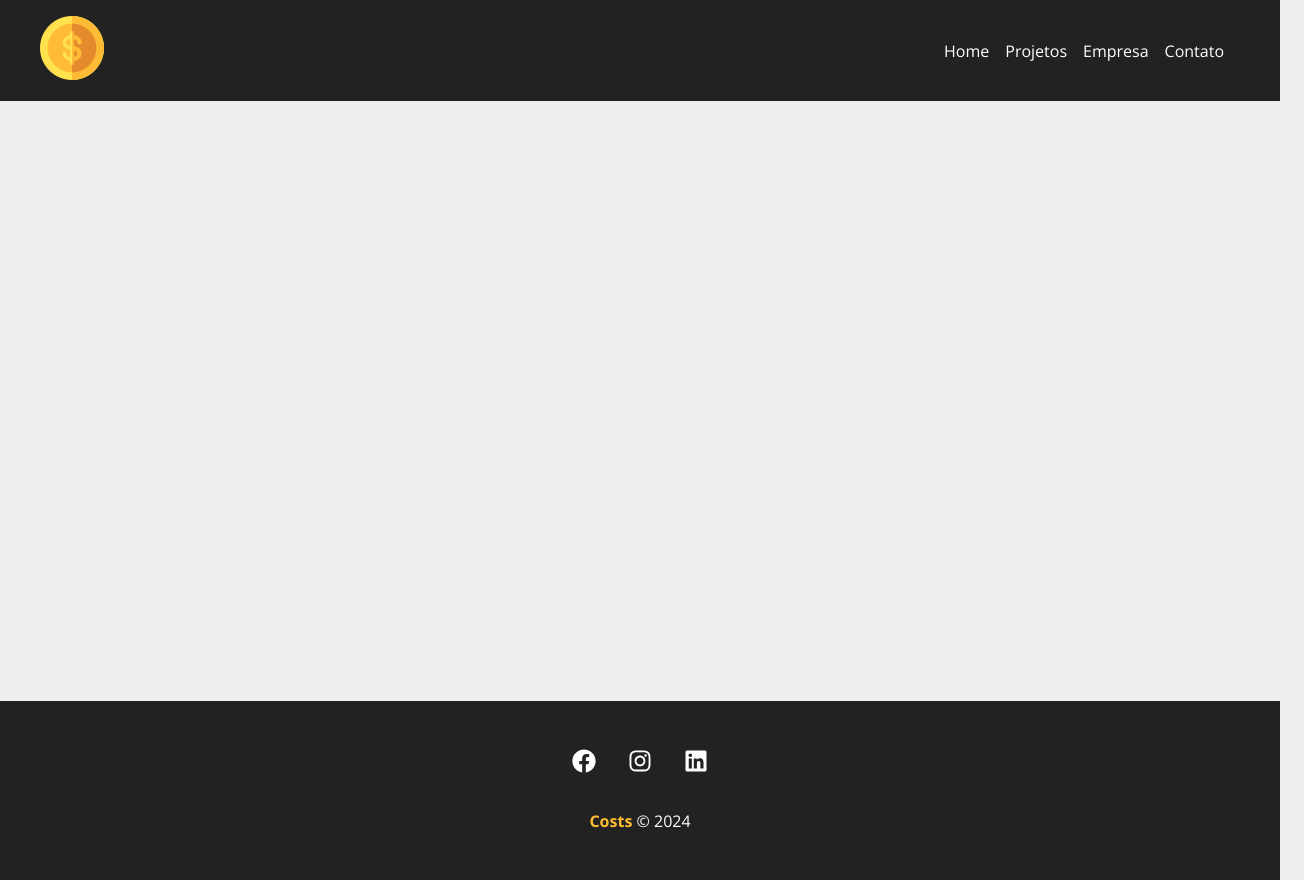
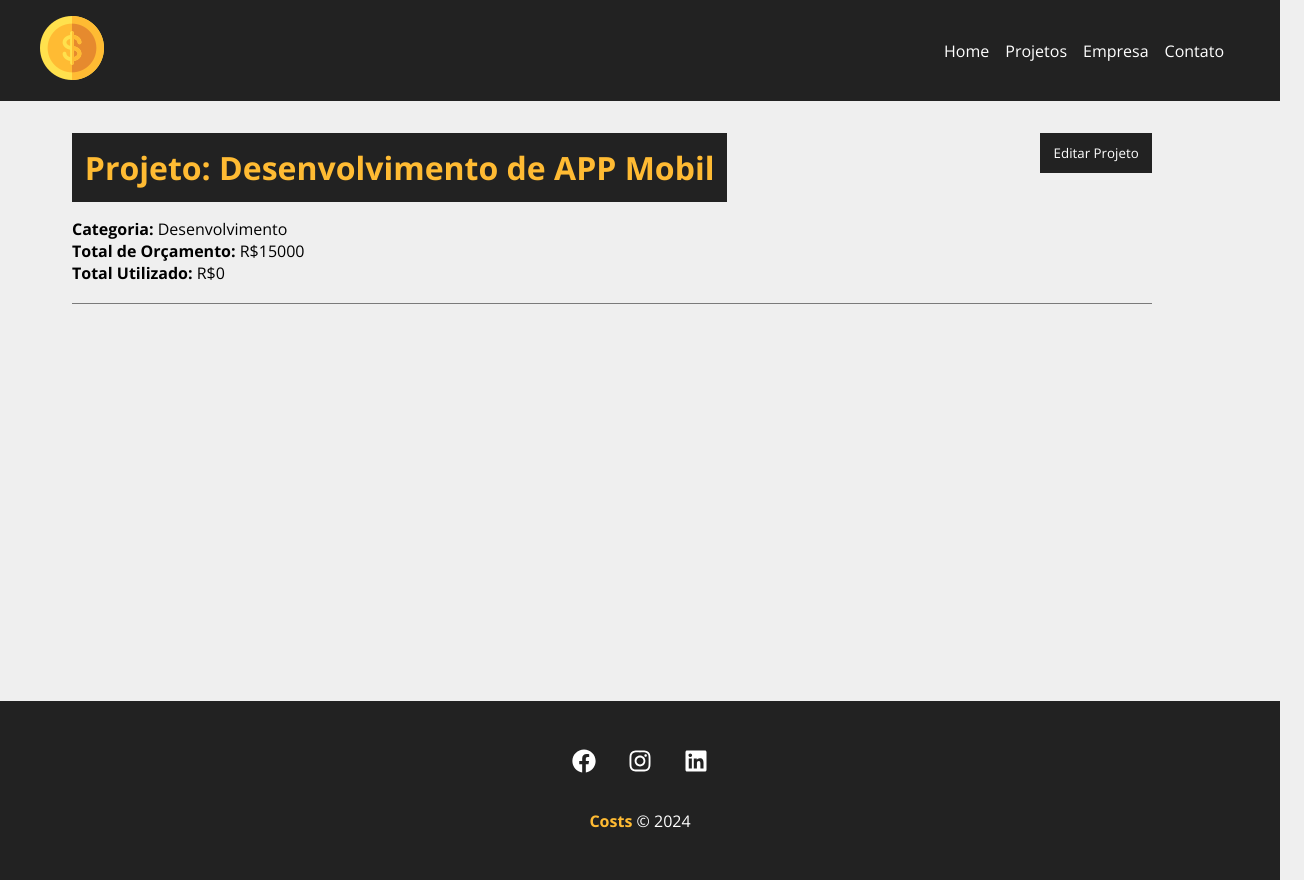
Before and after one commit to Hscaio/CursoReact-Costs, a React (Create React App) app: page /projects/9958 in a window 1280 px wide. Shown: the whole page, 1304 px wide, since content can reach past the window. Built offline with nearby package versions, Linux system fonts and the light colour scheme; data requests are answered from the project's data file.

Commit message:
Implementado Edição e Exclusão de Projetos

```diff
--- a/db.json
+++ b/db.json
@@ -2,44 +2,11 @@
   "projects": [
     {
       "id": "9958",
-      "name": "Desenvolvimento de APP Mobile",
+      "name": "Desenvolvimento de APP Mobil",
       "budget": "15000",
       "category": {
         "id": "2",
         "name": "Desenvolvimento"
-      },
-      "cost": 0,
-      "serices": []
-    },
-    {
-      "id": "be0e",
-      "name": "Novo projeto mensagem",
-      "budget": "1",
-      "category": {
-        "id": "1",
-        "name": "Infra"
-      },
-      "cost": 0,
-      "serices": []
-    },
-    {
-      "id": "feb9",
-      "name": "Novo Projeto 2",
-      "budget": "12",
-      "category": {
-        "id": "2",
-        "name": "Desenvolvimento"
-      },
-      "cost": 0,
-      "serices": []
-    },
-    {
-      "id": "50d3",
-      "name": "TesteJson",
-      "budget": "1231",
-      "category": {
-        "id": "3",
-        "name": "Design"
       },
       "cost": 0,
       "serices": []
--- a/src/App.js
+++ b/src/App.js
@@ -5,6 +5,7 @@ import Company from './components/pages/Company'
 import Contact from './components/pages/Contact'
 import NewProject from './components/pages/NewProject'
 import Projects from './components/pages/Projects'
+import Project from './components/pages/Project'
 
 import Container from './components/layout/Container'
 import Navbar from './components/layout/Navbar'
@@ -17,10 +18,11 @@ function App() {
       <Container customClass="min-height">
         <Routes>
           <Route exact path='/' element={<Home/>} />
-          <Route exact path='/projects' element={<Projects />} />
-          <Route exact path='/company' element={<Company />} />
-          <Route exact path='/contact' element={<Contact />} />
-          <Route exact path='/newproject' element={<NewProject />} />
+          <Route path='/projects' element={<Projects />} />
+          <Route path='/company' element={<Company />} />
+          <Route path='/contact' element={<Contact />} />
+          <Route path='/newproject' element={<NewProject />} />
+          <Route path='/projects/:id' element={<Project />} />
         </Routes>
       </Container>
       <Footer/>
--- /dev/null
+++ b/src/components/layout/Loading.js
@@ -0,0 +1,12 @@
+import styles from './Loading.module.css'
+import loading from '../../img/loading.svg'
+
+function Loading(){
+    return(
+        <div className={styles.loader_container}>
+            <img className={styles.loader} src={loading} alt="Loading" />
+        </div>
+    )
+}
+
+export default Loading
--- /dev/null
+++ b/src/components/layout/Loading.module.css
@@ -0,0 +1,11 @@
+.loader_container{
+    width: 100%;
+    height: 100;
+    display: flex;
+    justify-content: center;
+    align-items: center;
+}
+
+.loader{
+    width: 50px;
+}
--- /dev/null
+++ b/src/components/pages/Project.js
@@ -0,0 +1,91 @@
+import styles from './Project.module.css'
+import { useParams } from 'react-router-dom'
+import { useState, useEffect} from 'react'
+
+import Loading from '../layout/Loading'
+import Container from '../layout/Container'
+import ProjectForm from '../project/ProjectForm'
+import Message from '../layout/Message'
+
+function Project(){
+
+    const {id} = useParams()
+    const [project, setProject] = useState([])
+    const [showProjectForm, setShowProjectForm] = useState(false)
+    const [message, setMessage] = useState('')
+    const [typeMessage, setTypeMessage] = useState('')
+
+    function showMessage(msg, type){
+        setTypeMessage(type)
+        setMessage(msg)
+    }
+
+    useEffect(() => {
+        fetch(`http://localhost:5000/projects/${id}`,{
+            method:"GET",
+            headers:{'Content-type': 'application/json'}
+        })
+        .then((resp) => resp.json())
+        .then((data) => setProject(data))
+        .catch((err) => console.log(err))
+    },[])
+
+    function toggleProjectForm(){
+        setShowProjectForm(!showProjectForm)
+    }
+
+    function editPost(project){
+        if(project.budget < project.cost){
+            showMessage('O orçamento deve ser maior que o custo do projeto','error')
+            return
+        }
+
+        fetch(`http://localhost:5000/projects/${id}`,{
+            method:"PATCH",
+            headers:{'Content-type': 'application/json'},
+            body: JSON.stringify(project)
+        })
+        .then((resp) => resp.json())
+        .then((data) => {
+            setProject(data)
+            showMessage('Projeto atualizado com sucesso','sucess')
+        })
+        .catch((err) => console.log(err))
+    }
+
+    return (
+        <>
+            {project.name ? (
+                <div className={styles.project_details}>
+                    <Container customClass='columns'>
+                        {message !== '' && <Message msg={message} type={typeMessage} />}
+                        <div className={styles.details_container}>
+                            <h1>Projeto: {project.name}</h1>
+                            <button onClick={toggleProjectForm}>
+                                {!showProjectForm ? 'Editar Projeto' : 'Fechar'}
+                            </button>
+                            {!showProjectForm ? (
+                                <div className={styles.project_info}>
+                                    <p><span>Categoria:</span> {project.category.name}</p>
+                                    <p><span>Total de Orçamento:</span> R${project.budget}</p>
+                                    <p><span>Total Utilizado:</span> R${project.cost}</p>
+                                </div>
+                            ) : (
+                                <div className={styles.project_info}>
+                                    <ProjectForm
+                                        handleSubmit={editPost}
+                                        btnText="Editar Projeto"
+                                        projectData={project}/>
+                                </div>
+                            )}
+                        </div>
+                    </Container>
+                </div>
+            ) : (
+                <Loading/>
+            )}
+        </>
+    )
+}
+
+export default Project
--- /dev/null
+++ b/src/components/pages/Project.module.css
@@ -0,0 +1,49 @@
+.project_details{
+    padding: 2em;
+}
+
+.project_details h1,
+.project_details h2
+.project_details p {
+    margin-bottom: 0.5em;
+}
+
+.project_details h1{
+    background-color: #222;
+    color: #ffbb33;
+    padding: 0.4em;
+}
+
+.project_details span{
+    font-weight: bold;
+}
+
+.details_container,
+.service_form_container {
+    border-bottom: 1px solid #7a7a7a;
+    margin-bottom: 1.2em;
+    padding-bottom: 1.2em;
+    display: flex;
+    justify-content: space-between;
+    flex-wrap: wrap;
+    width: 90%;
+}
+
+.project_details button {
+    background-color: #222;
+    color: #fff;
+    padding: 0.5em 1em;
+    text-decoration: none;
+    transition: 0.5s;
+    cursor: pointer;
+    max-height: 40px;
+    border: none;
+}
+
+.project_details button:hover {
+    color: #ffbb33;
+}
+
+.project_info{
+    width: 100%;
+}
--- a/src/components/pages/Projects.js
+++ b/src/components/pages/Projects.js
@@ -1,29 +1,51 @@
 import { useLocation } from 'react-router-dom'
+import { useState, useEffect } from 'react'
+
 import styles from './Projects.module.css'
+
 import Message from '../layout/Message'
 import Container from '../layout/Container'
 import LinkButton from '../layout/LinkButton'
 import ProjectCard from '../project/ProjectCard'
-import { useState, useEffect } from 'react'
+import Loading from '../layout/Loading'
 
 function Projects(){
-    const  [projects, setProjects] = useState([])
-
+    const [projects, setProjects] = useState([])
+    const [removerLoading, setRemoveLoading] = useState(false)
+    const [message, setMessage] = useState('')
     const location = useLocation()
-    let message = ''
-    if (location.state){
-        message = location.state.message
-    }
 
     useEffect(() => {
-        fetch("http://localhost:5000/projects",{
-            method:"GET",
+        if (location.state){
+            setMessage(location.state.message)
+        }
+
+        setTimeout(() => {
+            fetch("http://localhost:5000/projects",{
+                method:"GET",
+                headers:{'Content-type': 'application/json'}
+            })
+            .then((resp) => resp.json())
+            .then((data) => {
+                setProjects(data)
+                setRemoveLoading(true)
+            })
+            .catch((err) => console.log(err))
+        },3000)
+    },[])
+
+    function removerProject(id){
+        fetch(`http://localhost:5000/projects/${id}`,{
+            method:"DELETE",
             headers:{'Content-type': 'application/json'}
         })
         .then((resp) => resp.json())
-        .then((data) => setProjects(data))
+        .then((data) => {
+            setProjects(projects.filter((project) => project.id !== id))
+            setMessage('Projeto excluído com sucesso!')
+        })
         .catch((err) => console.log(err))
-    },[])
+    }
 
     return (
         <div className={styles.project_container}>
@@ -31,7 +53,7 @@ function Projects(){
                 <h1>Meus Projetos</h1>
                 <LinkButton to="/newproject" text="Criar Projetos" />
             </div>
-            {message && <Message msg={message} type="sucess" seconds={5}/>}
+            {message && <Message msg={message} type='sucess' seconds={5}/>}
             <Container customClass='start'>
                 {projects.length > 0 &&
                     projects.map((project) =>
@@ -41,8 +63,13 @@ function Projects(){
                         budget={project.budget}
                         category={project.category.name}
                         key={project.id}
+                        handleRemove={removerProject}
                     />)
                 }
+                {!removerLoading && <Loading/>}
+                {removerLoading && projects.length === 0 && (
+                    <p>Não há projetos cadastrados!</p>
+                )}
             </Container>
         </div>
     )
--- a/src/components/project/ProjectCard.js
+++ b/src/components/project/ProjectCard.js
@@ -3,16 +3,22 @@ import { BsPencil, BsFillTrashFill} from 'react-icons/bs'
 import { Link } from 'react-router-dom'
 
 function ProjectCard({id, name, budget, category, handleRemove}){
+
+    const remove = (e) => {
+        e.preventDefault()
+        handleRemove(id)
+    }
+
     return(
         <div className={styles.project_card}>
             <h4>{name}</h4>
             <p><span>Orçamento:</span> R${budget}</p>
             <p className={styles.category_text}><span/>{category}</p>
             <div className={styles.project_card_actions}>
-                <Link to='/'>
+                <Link to={`/projects/${id}`}>
                     <BsPencil/> Editar
                 </Link>
-                <button>
+                <button onClick={remove}>
                     <BsFillTrashFill/> Excluir
                 </button>
             </div>
--- a/src/components/project/ProjectForm.js
+++ b/src/components/project/ProjectForm.js
@@ -23,7 +23,6 @@ function ProjectForm({handleSubmit, btnText, projectData}){
 
     const submit = (e) =>{
         e.preventDefault()
-        console.log(project)
         handleSubmit(project)
     }
 
```
